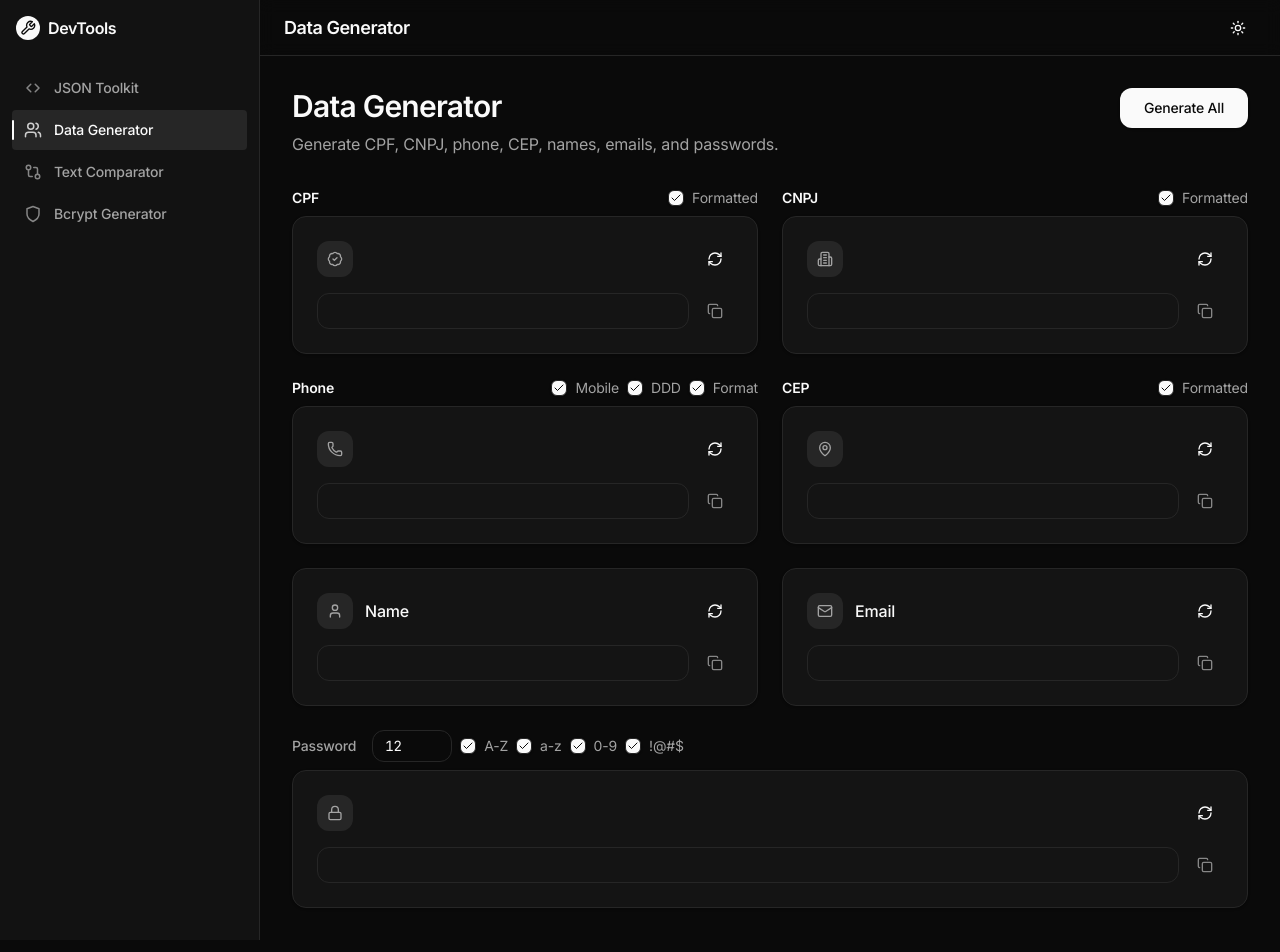
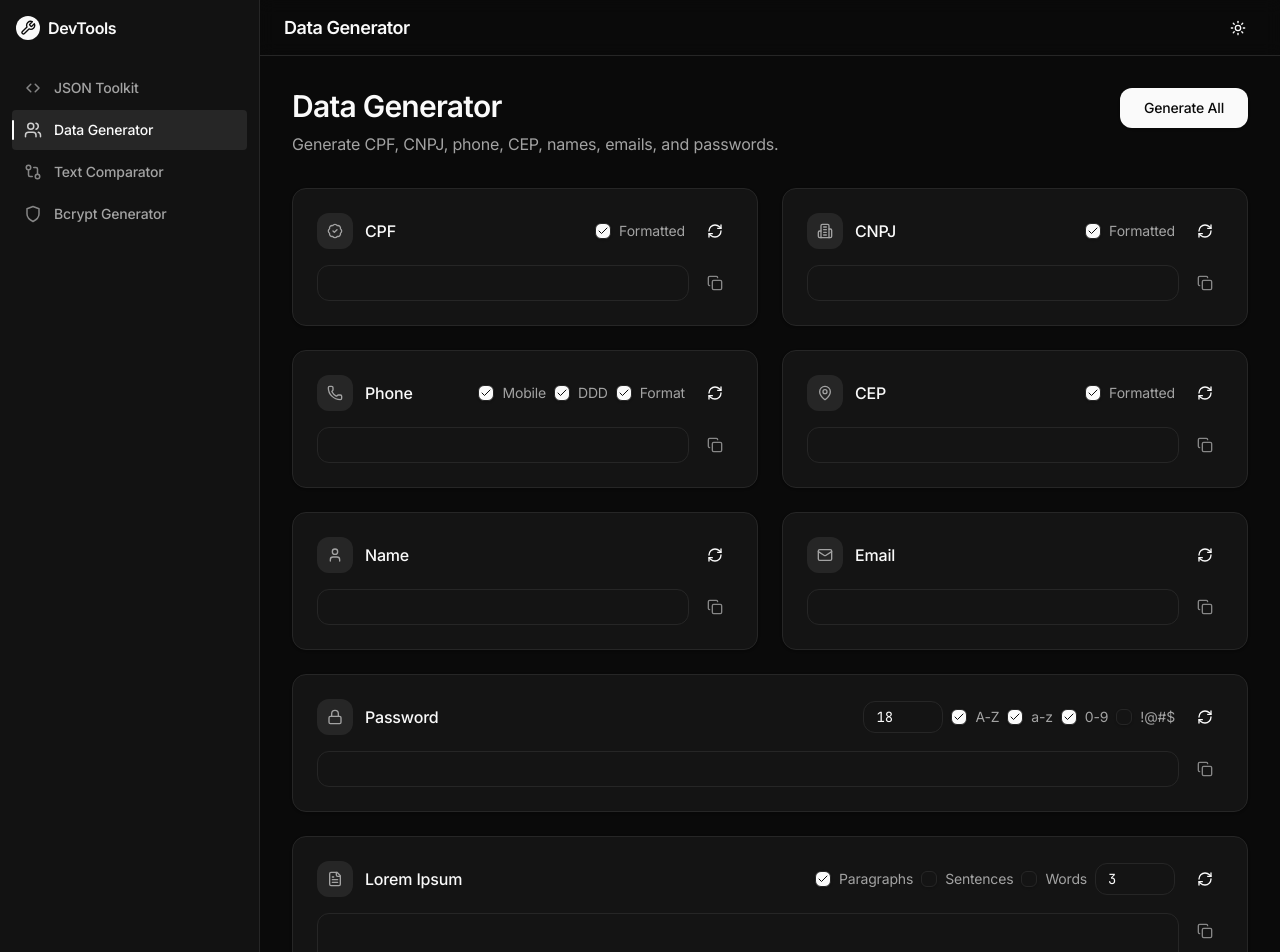
Before and after one commit to mariombn/devtools, a React (Vite) app: page /generator in a window 1280 px wide. Shown: the top 952 px of the page. Built offline with nearby package versions, Linux system fonts and the light colour scheme.

Commit message:
Novos recursos de Geração

```diff
--- a/src/pages/DataGenerator/GeneratorCard.tsx
+++ b/src/pages/DataGenerator/GeneratorCard.tsx
@@ -1,6 +1,7 @@
 import { RefreshCw } from 'lucide-react'
 import { Card, CardContent } from '@/components/ui/card'
 import { Input } from '@/components/ui/input'
+import { Textarea } from '@/components/ui/textarea'
 import { Button } from '@/components/ui/button'
 import { CopyButton } from '@/components/Common/CopyButton'
 
@@ -9,6 +10,8 @@ interface GeneratorCardProps {
   value: string
   onGenerate: () => void
   icon?: React.ReactNode
+  options?: React.ReactNode
+  isTextarea?: boolean
 }
 
 export function GeneratorCard({
@@ -16,6 +19,8 @@ export function GeneratorCard({
   value,
   onGenerate,
   icon,
+  options,
+  isTextarea = false,
 }: GeneratorCardProps) {
   return (
     <Card>
@@ -27,6 +32,9 @@ export function GeneratorCard({
             </span>
           )}
           <span className="min-w-0 flex-1 truncate font-medium text-foreground">{title}</span>
+          {options && (
+            <div className="flex items-center gap-2">{options}</div>
+          )}
           <Button
             type="button"
             variant="ghost"
@@ -39,12 +47,20 @@ export function GeneratorCard({
           </Button>
         </div>
 
-        <div className="flex items-center gap-2">
-          <Input
-            readOnly
-            value={value}
-            className="font-mono text-sm"
-          />
+        <div className="flex items-start gap-2">
+          {isTextarea ? (
+            <Textarea
+              readOnly
+              value={value}
+              className="font-mono text-sm min-h-[120px] resize-y"
+            />
+          ) : (
+            <Input
+              readOnly
+              value={value}
+              className="font-mono text-sm"
+            />
+          )}
           <CopyButton text={value} size="icon" />
         </div>
       </CardContent>
--- a/src/pages/DataGenerator/index.tsx
+++ b/src/pages/DataGenerator/index.tsx
@@ -7,6 +7,7 @@ import {
   User,
   Mail,
   Lock,
+  FileText,
 } from 'lucide-react'
 import { PageTitle } from '@/components/Common/PageTitle'
 import { GeneratorCard } from './GeneratorCard'
@@ -14,6 +15,7 @@ import { Button } from '@/components/ui/button'
 import { Input } from '@/components/ui/input'
 import { Checkbox } from '@/components/ui/checkbox'
 import { Label } from '@/components/ui/label'
+import { Textarea } from '@/components/ui/textarea'
 import { generateCPF } from '@/utils/generators/cpfGenerator'
 import { generateCNPJ } from '@/utils/generators/cnpjGenerator'
 import { generatePhone } from '@/utils/generators/phoneGenerator'
@@ -22,6 +24,8 @@ import { generateCEP } from '@/utils/generators/cepGenerator'
 import { generateName } from '@/utils/generators/nameGenerator'
 import { generateEmail } from '@/utils/generators/emailGenerator'
 import { generatePassword } from '@/utils/generators/passwordGenerator'
+import { generateLorem } from '@/utils/generators/loremGenerator'
+import type { LoremType } from '@/utils/generators/loremGenerator'
 
 export function DataGenerator() {
   const [cpf, setCpf] = useState('')
@@ -42,13 +46,17 @@ export function DataGenerator() {
   const [email, setEmail] = useState('')
 
   const [password, setPassword] = useState('')
-  const [passwordLength, setPasswordLength] = useState(12)
+  const [passwordLength, setPasswordLength] = useState(18)
   const [passwordOptions, setPasswordOptions] = useState({
     uppercase: true,
     lowercase: true,
     numbers: true,
-    special: true,
+    special: false,
   })
+
+  const [lorem, setLorem] = useState('')
+  const [loremType, setLoremType] = useState<LoremType>('paragraphs')
+  const [loremCount, setLoremCount] = useState(3)
 
   const handleGenerateCpf = () => setCpf(generateCPF(cpfFormatted))
   const handleGenerateCnpj = () => setCnpj(generateCNPJ(cnpjFormatted))
@@ -71,6 +79,8 @@ export function DataGenerator() {
     setPassword(
       generatePassword({ length: passwordLength, ...passwordOptions })
     )
+  const handleGenerateLorem = () =>
+    setLorem(generateLorem({ type: loremType, count: loremCount }))
 
   const handleGenerateAll = () => {
     handleGenerateCpf()
@@ -79,6 +89,7 @@ export function DataGenerator() {
     handleGenerateCep()
     handleGenerateName()
     handleGeneratePassword()
+    handleGenerateLorem()
   }
 
   const checkboxLabel = (id: string, label: string) => (
@@ -102,11 +113,12 @@ export function DataGenerator() {
 
       <div className="grid gap-6 sm:grid-cols-2">
         {/* CPF */}
-        <div className="space-y-2">
-          <div className="flex items-center gap-2">
-            <span className="flex-1 text-sm font-semibold">
-              CPF
-            </span>
+        <GeneratorCard
+          title="CPF"
+          value={cpf}
+          onGenerate={handleGenerateCpf}
+          icon={<BadgeCheck />}
+          options={
             <div className="flex items-center gap-2">
               <Checkbox
                 id="cpf-format"
@@ -117,21 +129,16 @@ export function DataGenerator() {
               />
               {checkboxLabel('cpf-format', 'Formatted')}
             </div>
-          </div>
-          <GeneratorCard
-            title=""
-            value={cpf}
-            onGenerate={handleGenerateCpf}
-            icon={<BadgeCheck />}
+          }
         />
-        </div>
 
         {/* CNPJ */}
-        <div className="space-y-2">
-          <div className="flex items-center gap-2">
-            <span className="flex-1 text-sm font-semibold">
-              CNPJ
-            </span>
+        <GeneratorCard
+          title="CNPJ"
+          value={cnpj}
+          onGenerate={handleGenerateCnpj}
+          icon={<Building2 />}
+          options={
             <div className="flex items-center gap-2">
               <Checkbox
                 id="cnpj-format"
@@ -142,21 +149,17 @@ export function DataGenerator() {
               />
               {checkboxLabel('cnpj-format', 'Formatted')}
             </div>
-          </div>
-          <GeneratorCard
-            title=""
-            value={cnpj}
-            onGenerate={handleGenerateCnpj}
-            icon={<Building2 />}
+          }
         />
-        </div>
 
         {/* Phone */}
-        <div className="space-y-2">
+        <GeneratorCard
+          title="Phone"
+          value={phone}
+          onGenerate={handleGeneratePhone}
+          icon={<Phone />}
+          options={
             <div className="flex flex-wrap items-center gap-2">
-            <span className="flex-1 text-sm font-semibold">
-              Phone
-            </span>
               <div className="flex items-center gap-2">
                 <Checkbox
                   id="phone-mobile"
@@ -188,20 +191,16 @@ export function DataGenerator() {
                 {checkboxLabel('phone-format', 'Format')}
               </div>
             </div>
-          <GeneratorCard
-            title=""
-            value={phone}
-            onGenerate={handleGeneratePhone}
-            icon={<Phone />}
+          }
         />
-        </div>
 
         {/* CEP */}
-        <div className="space-y-2">
-          <div className="flex items-center gap-2">
-            <span className="flex-1 text-sm font-semibold">
-              CEP
-            </span>
+        <GeneratorCard
+          title="CEP"
+          value={cep}
+          onGenerate={handleGenerateCep}
+          icon={<MapPin />}
+          options={
             <div className="flex items-center gap-2">
               <Checkbox
                 id="cep-format"
@@ -212,14 +211,8 @@ export function DataGenerator() {
               />
               {checkboxLabel('cep-format', 'Formatted')}
             </div>
-          </div>
-          <GeneratorCard
-            title=""
-            value={cep}
-            onGenerate={handleGenerateCep}
-            icon={<MapPin />}
+          }
         />
-        </div>
 
         {/* Name */}
         <GeneratorCard
@@ -238,11 +231,14 @@ export function DataGenerator() {
         />
 
         {/* Password */}
-        <div className="space-y-2 sm:col-span-2">
+        <div className="sm:col-span-2">
+          <GeneratorCard
+            title="Password"
+            value={password}
+            onGenerate={handleGeneratePassword}
+            icon={<Lock />}
+            options={
               <div className="flex flex-wrap items-center gap-2">
-            <span className="mr-2 text-sm font-medium text-muted-foreground">
-              Password
-            </span>
                 <Input
                   type="number"
                   min={4}
@@ -304,11 +300,60 @@ export function DataGenerator() {
                   {checkboxLabel('pw-special', '!@#$')}
                 </div>
               </div>
+            }
+          />
+        </div>
+
+        {/* Lorem Ipsum */}
+        <div className="sm:col-span-2">
           <GeneratorCard
-            title=""
-            value={password}
-            onGenerate={handleGeneratePassword}
-            icon={<Lock />}
+            title="Lorem Ipsum"
+            value={lorem}
+            onGenerate={handleGenerateLorem}
+            icon={<FileText />}
+            isTextarea
+            options={
+              <div className="flex flex-wrap items-center gap-2">
+                <div className="flex items-center gap-2">
+                  <Checkbox
+                    id="lorem-paragraphs"
+                    checked={loremType === 'paragraphs'}
+                    onCheckedChange={(checked) =>
+                      checked && setLoremType('paragraphs')
+                    }
+                  />
+                  {checkboxLabel('lorem-paragraphs', 'Paragraphs')}
+                </div>
+                <div className="flex items-center gap-2">
+                  <Checkbox
+                    id="lorem-sentences"
+                    checked={loremType === 'sentences'}
+                    onCheckedChange={(checked) =>
+                      checked && setLoremType('sentences')
+                    }
+                  />
+                  {checkboxLabel('lorem-sentences', 'Sentences')}
+                </div>
+                <div className="flex items-center gap-2">
+                  <Checkbox
+                    id="lorem-words"
+                    checked={loremType === 'words'}
+                    onCheckedChange={(checked) =>
+                      checked && setLoremType('words')
+                    }
+                  />
+                  {checkboxLabel('lorem-words', 'Words')}
+                </div>
+                <Input
+                  type="number"
+                  min={1}
+                  max={100}
+                  value={loremCount}
+                  onChange={(e) => setLoremCount(Number(e.target.value))}
+                  className="h-8 w-20 font-mono"
+                />
+              </div>
+            }
           />
         </div>
       </div>
--- /dev/null
+++ b/src/utils/generators/loremGenerator.ts
@@ -0,0 +1,77 @@
+const loremWords = [
+  'lorem', 'ipsum', 'dolor', 'sit', 'amet', 'consectetur', 'adipiscing', 'elit',
+  'sed', 'do', 'eiusmod', 'tempor', 'incididunt', 'ut', 'labore', 'et', 'dolore',
+  'magna', 'aliqua', 'enim', 'ad', 'minim', 'veniam', 'quis', 'nostrud',
+  'exercitation', 'ullamco', 'laboris', 'nisi', 'aliquip', 'ex', 'ea', 'commodo',
+  'consequat', 'duis', 'aute', 'irure', 'in', 'reprehenderit', 'voluptate',
+  'velit', 'esse', 'cillum', 'fugiat', 'nulla', 'pariatur', 'excepteur', 'sint',
+  'occaecat', 'cupidatat', 'non', 'proident', 'sunt', 'culpa', 'qui', 'officia',
+  'deserunt', 'mollit', 'anim', 'id', 'est', 'laborum', 'semper', 'risus',
+  'viverra', 'accumsan', 'lacus', 'vel', 'facilisis', 'volutpat', 'mauris',
+  'nunc', 'congue', 'nec', 'ultrices', 'dui', 'sapien', 'eget', 'mi', 'proin',
+  'libero', 'nunc', 'consequat', 'interdum', 'varius', 'maecenas', 'ultricies',
+  'tristique', 'nulla', 'aliquet', 'enim', 'tortor', 'at', 'auctor', 'urna',
+  'lectus', 'arcu', 'bibendum', 'elementum', 'integer', 'feugiat', 'scelerisque',
+  'varius', 'morbi', 'eros', 'cursus', 'metus', 'aliquam', 'eleifend'
+]
+
+export type LoremType = 'paragraphs' | 'sentences' | 'words'
+
+export interface LoremOptions {
+  type: LoremType
+  count: number
+}
+
+function getRandomWord(): string {
+  return loremWords[Math.floor(Math.random() * loremWords.length)]
+}
+
+function generateWords(count: number): string {
+  const words: string[] = []
+  for (let i = 0; i < count; i++) {
+    words.push(getRandomWord())
+  }
+  return words.join(' ')
+}
+
+function generateSentence(): string {
+  const wordCount = Math.floor(Math.random() * 10) + 5 // 5-14 words
+  const words = generateWords(wordCount)
+  return words.charAt(0).toUpperCase() + words.slice(1) + '.'
+}
+
+function generateSentences(count: number): string {
+  const sentences: string[] = []
+  for (let i = 0; i < count; i++) {
+    sentences.push(generateSentence())
+  }
+  return sentences.join(' ')
+}
+
+function generateParagraph(): string {
+  const sentenceCount = Math.floor(Math.random() * 4) + 3 // 3-6 sentences
+  return generateSentences(sentenceCount)
+}
+
+function generateParagraphs(count: number): string {
+  const paragraphs: string[] = []
+  for (let i = 0; i < count; i++) {
+    paragraphs.push(generateParagraph())
+  }
+  return paragraphs.join('\n\n')
+}
+
+export function generateLorem(options: LoremOptions): string {
+  const { type, count } = options
+
+  switch (type) {
+    case 'words':
+      return generateWords(count)
+    case 'sentences':
+      return generateSentences(count)
+    case 'paragraphs':
+      return generateParagraphs(count)
+    default:
+      return generateParagraphs(count)
+  }
+}
```
Lines whose indentation alone changed are shown as unchanged.
